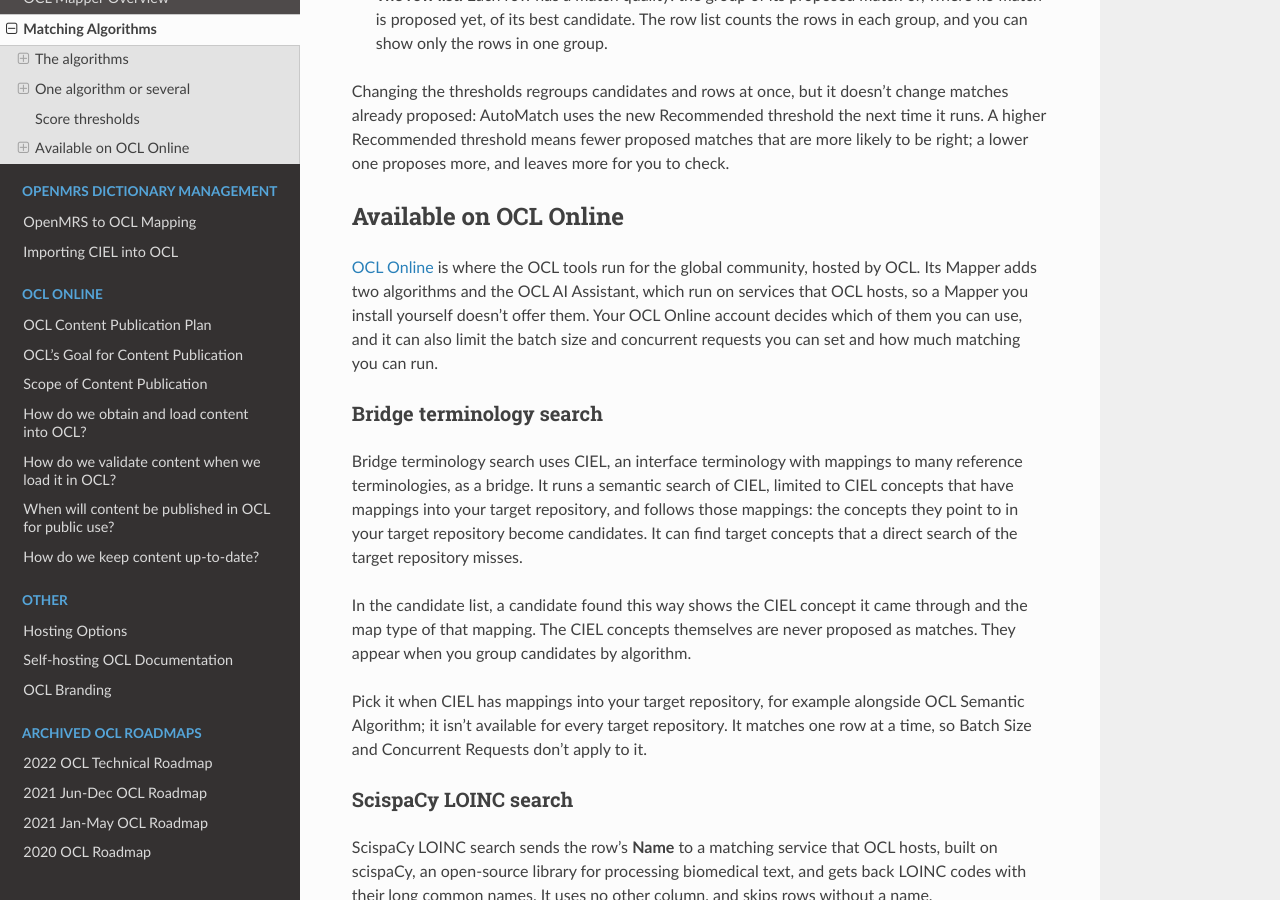
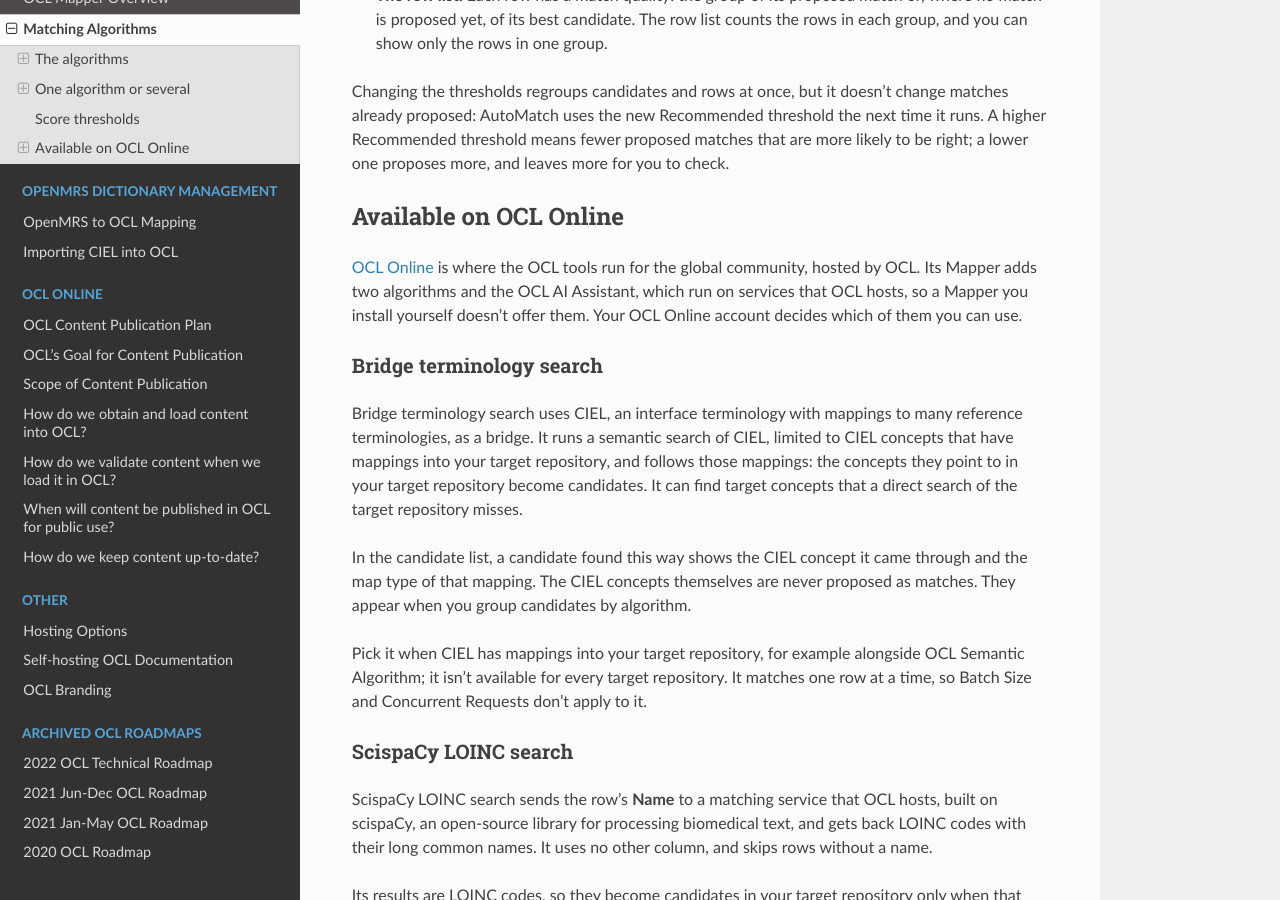
Before and after one commit to OpenConceptLab/ocl-docs, a Sphinx documentation site: the page built from docs/source/oclmap/matching-algorithms.md, in a window 1280 px wide and 900 px high, scrolled down 3996 px. Built offline with Sphinx 7.4.7 and the Read the Docs theme 3.1.0, drawn with Linux system fonts in a browser that asks for light colours.

Commit message:
OpenConceptLab/ocl_issues#2817 | Matching Algorithms: OCL Online section names only what an account decides
Co-Authored-By: Claude Opus 5.5 <noreply@anthropic.com>

```diff
--- a/docs/source/oclmap/matching-algorithms.md
+++ b/docs/source/oclmap/matching-algorithms.md
@@ -96,7 +96,7 @@ Changing the thresholds regroups candidates and rows at once, but it doesn't cha
 
 ## Available on OCL Online
 
-[OCL Online](https://openconceptlab.org/) is where the OCL tools run for the global community, hosted by OCL. Its Mapper adds two algorithms and the OCL AI Assistant, which run on services that OCL hosts, so a Mapper you install yourself doesn't offer them. Your OCL Online account decides which of them you can use, and it can also limit the batch size and concurrent requests you can set and how much matching you can run.
+[OCL Online](https://openconceptlab.org/) is where the OCL tools run for the global community, hosted by OCL. Its Mapper adds two algorithms and the OCL AI Assistant, which run on services that OCL hosts, so a Mapper you install yourself doesn't offer them. Your OCL Online account decides which of them you can use.
 
 ### Bridge terminology search
 
```
